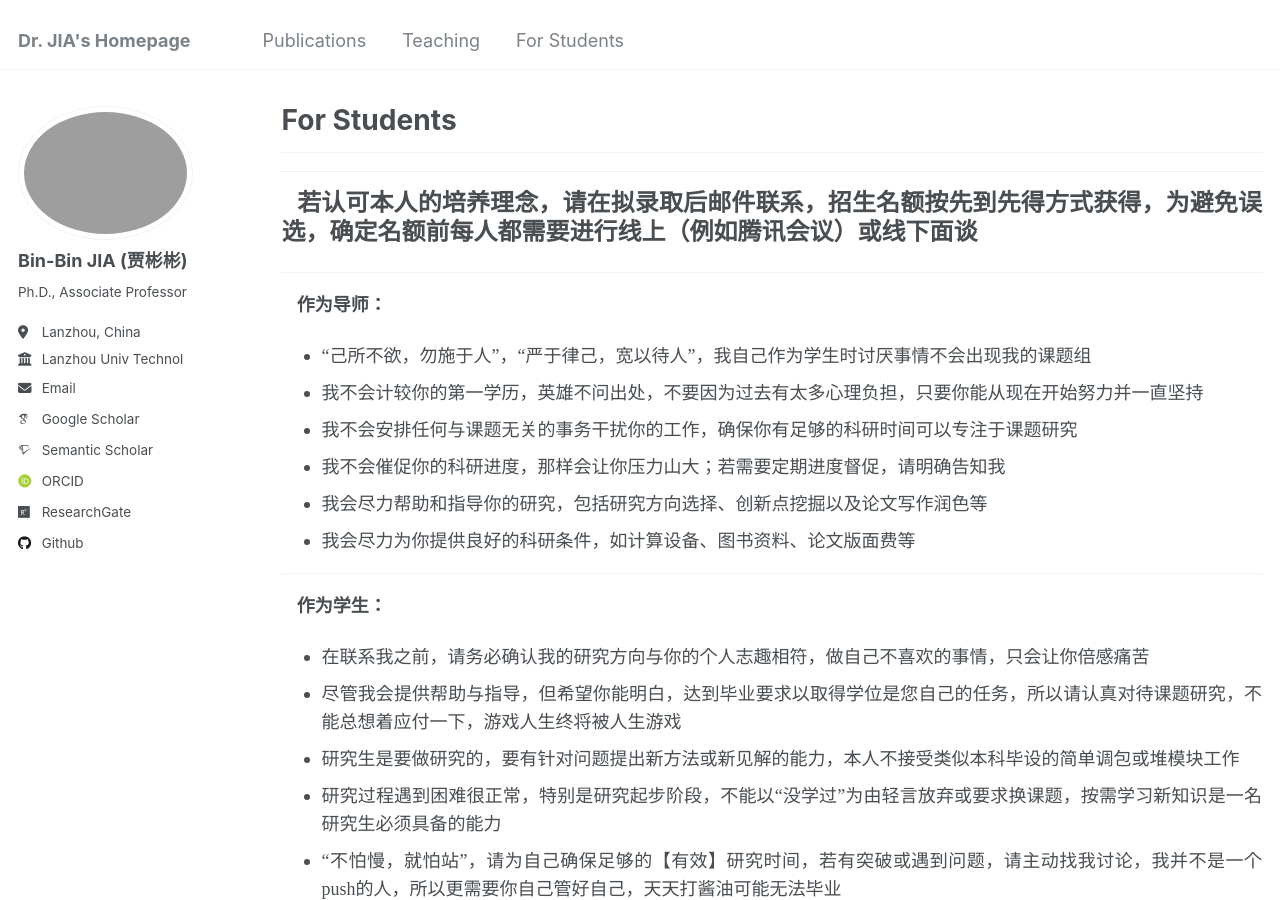
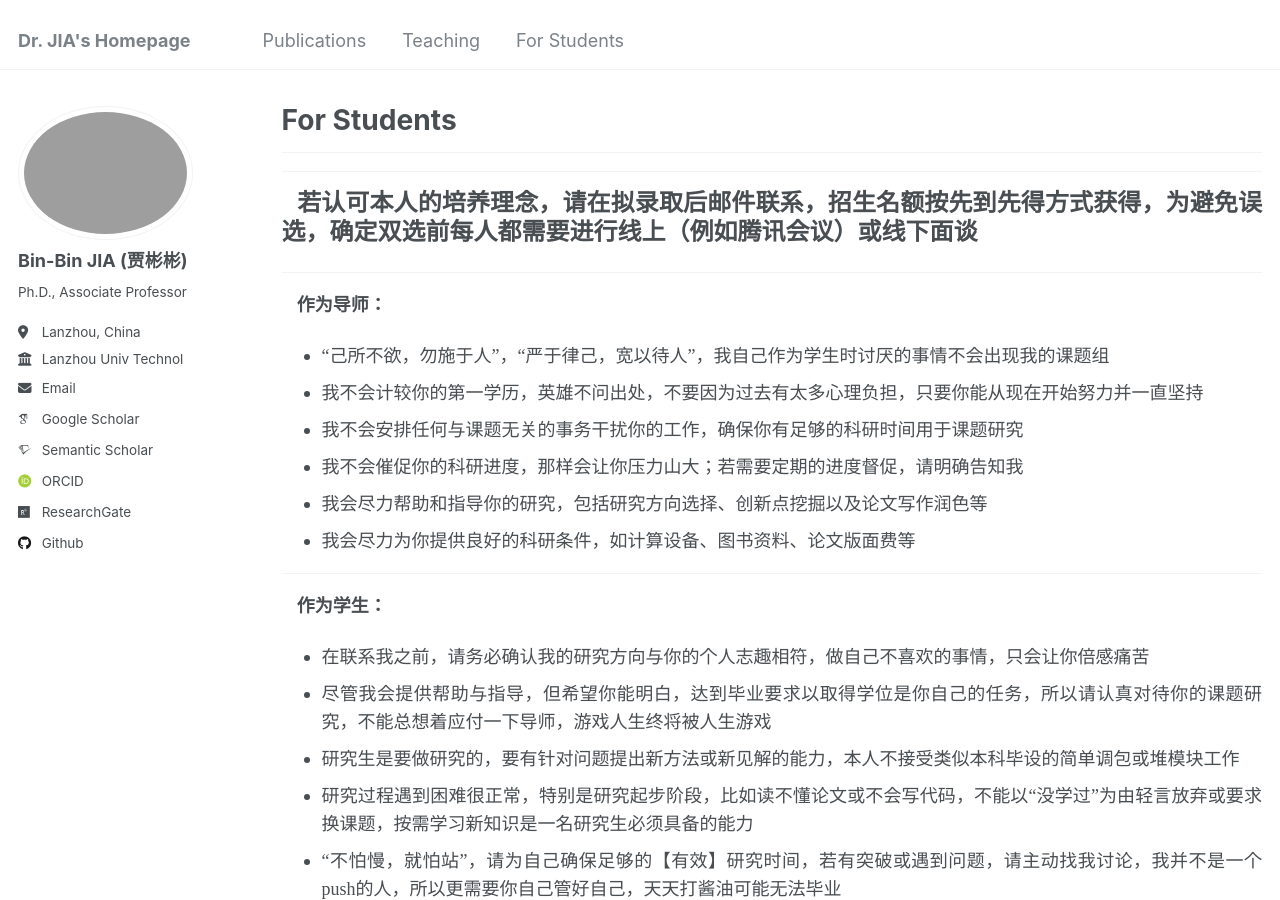
Before and after one commit to jiabinbin-ai/jiabinbin-ai.github.io, a Jekyll site: the page built from _pages/For-Students.html, in a window 1280 px wide and 900 px high. Built offline with Jekyll 4.4.1, drawn with Linux system fonts in a browser that asks for light colours; some web fonts are replaced.

Commit message:
Update For-Students.html

```diff
--- a/_pages/For-Students.html
+++ b/_pages/For-Students.html
@@ -7,23 +7,23 @@ author_profile: true
 
 <hr><hr>
 <p align="justify" style="line-height: 150%">&nbsp;&nbsp; <b>
-<font face="Times New Roman"><font size="5">若认可本人的培养理念，请在拟录取后邮件联系，招生名额按先到先得方式获得，为避免误选，确定名额前每人都需要进行线上（例如腾讯会议）或线下面谈</font></font></b></p>
+<font face="Times New Roman"><font size="5">若认可本人的培养理念，请在拟录取后邮件联系，招生名额按先到先得方式获得，为避免误选，确定双选前每人都需要进行线上（例如腾讯会议）或线下面谈</font></font></b></p>
 <hr>
 <p align="justify" style="line-height: 150%">&nbsp;&nbsp; <b>
 <font face="Times New Roman"><font size="4">作为导师：</font></font></b></p>
 <ul>
 	<li>
 	<p align="justify" style="line-height: 150%; margin-top:8px; margin-bottom:0">
-	<span lang="en-us"><font face="Times New Roman">“己所不欲，勿施于人”，“严于律己，宽以待人”，我自己作为学生时讨厌事情不会出现我的课题组</font></span></li>
+	<span lang="en-us"><font face="Times New Roman">“己所不欲，勿施于人”，“严于律己，宽以待人”，我自己作为学生时讨厌的事情不会出现我的课题组</font></span></li>
 	<li>
 	<p align="justify" style="line-height: 150%; margin-top:8px; margin-bottom:0">
 	<span lang="en-us"><font face="Times New Roman">我不会计较你的第一学历，英雄不问出处，不要因为过去有太多心理负担，只要你能从现在开始努力并一直坚持</font></span></li>
 	<li>
 	<p align="justify" style="line-height: 150%; margin-top:8px; margin-bottom:0">
-	<span lang="en-us"><font face="Times New Roman">我不会安排任何与课题无关的事务干扰你的工作，确保你有足够的科研时间可以专注于课题研究</font></span></li>
+	<span lang="en-us"><font face="Times New Roman">我不会安排任何与课题无关的事务干扰你的工作，确保你有足够的科研时间用于课题研究</font></span></li>
         <li>
 	<p align="justify" style="line-height: 150%; margin-top:8px; margin-bottom:0">
-	<span lang="en-us"><font face="Times New Roman">我不会催促你的科研进度，那样会让你压力山大；若需要定期进度督促，请明确告知我</font></span></li>
+	<span lang="en-us"><font face="Times New Roman">我不会催促你的科研进度，那样会让你压力山大；若需要定期的进度督促，请明确告知我</font></span></li>
 	<li>
 	<p align="justify" style="line-height: 150%; margin-top:8px; margin-bottom:0">
 	<span lang="en-us"><font face="Times New Roman">我会尽力帮助和指导你的研究，包括研究方向选择、创新点挖掘以及论文写作润色等</font></span></li>
@@ -40,13 +40,13 @@ author_profile: true
 	<span lang="en-us"><font face="Times New Roman">在联系我之前，请务必确认我的研究方向与你的个人志趣相符，做自己不喜欢的事情，只会让你倍感痛苦</font></span></li>
 	<li>
 	<p align="justify" style="line-height: 150%; margin-top:8px; margin-bottom:0">
-	<span lang="en-us"><font face="Times New Roman">尽管我会提供帮助与指导，但希望你能明白，达到毕业要求以取得学位是您自己的任务，所以请认真对待课题研究，不能总想着应付一下，游戏人生终将被人生游戏</font></span></li>
+	<span lang="en-us"><font face="Times New Roman">尽管我会提供帮助与指导，但希望你能明白，达到毕业要求以取得学位是你自己的任务，所以请认真对待你的课题研究，不能总想着应付一下导师，游戏人生终将被人生游戏</font></span></li>
   <li>
 	<p align="justify" style="line-height: 150%; margin-top:8px; margin-bottom:0">
 	<span lang="en-us"><font face="Times New Roman">研究生是要做研究的，要有针对问题提出新方法或新见解的能力，本人不接受类似本科毕设的简单调包或堆模块工作</font></span></li>
 	<li>
 	<p align="justify" style="line-height: 150%; margin-top:8px; margin-bottom:0">
-	<span lang="en-us"><font face="Times New Roman">研究过程遇到困难很正常，特别是研究起步阶段，不能以“没学过”为由轻言放弃或要求换课题，按需学习新知识是一名研究生必须具备的能力</font></span></li>
+	<span lang="en-us"><font face="Times New Roman">研究过程遇到困难很正常，特别是研究起步阶段，比如读不懂论文或不会写代码，不能以“没学过”为由轻言放弃或要求换课题，按需学习新知识是一名研究生必须具备的能力</font></span></li>
 	<li>
 	<p align="justify" style="line-height: 150%; margin-top:8px; margin-bottom:0">
 	<span lang="en-us"><font face="Times New Roman">“不怕慢，就怕站”，请为自己确保足够的【有效】研究时间，若有突破或遇到问题，请主动找我讨论，我并不是一个push的人，所以更需要你自己管好自己，天天打酱油可能无法毕业</font></span></li>
```
